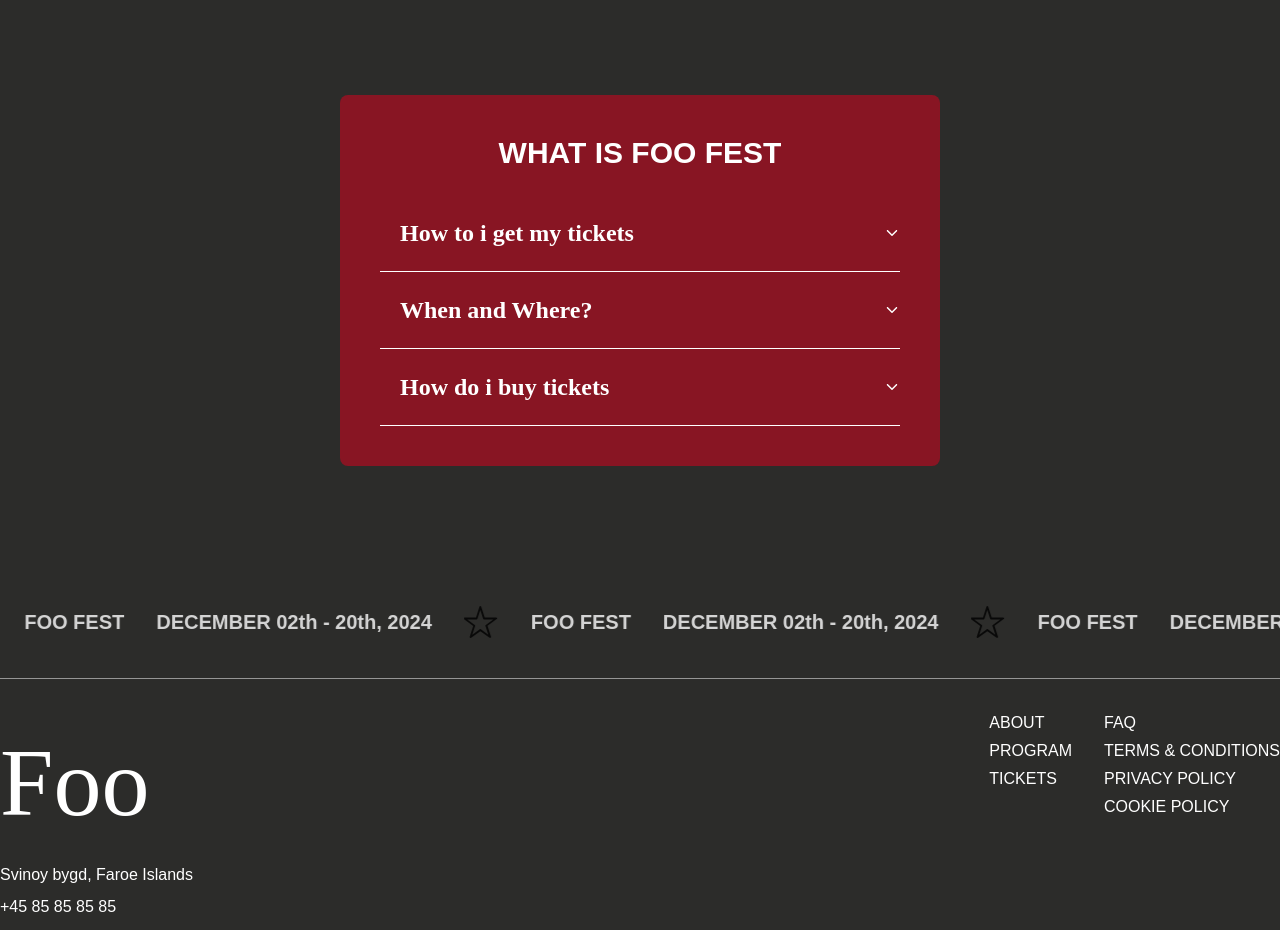
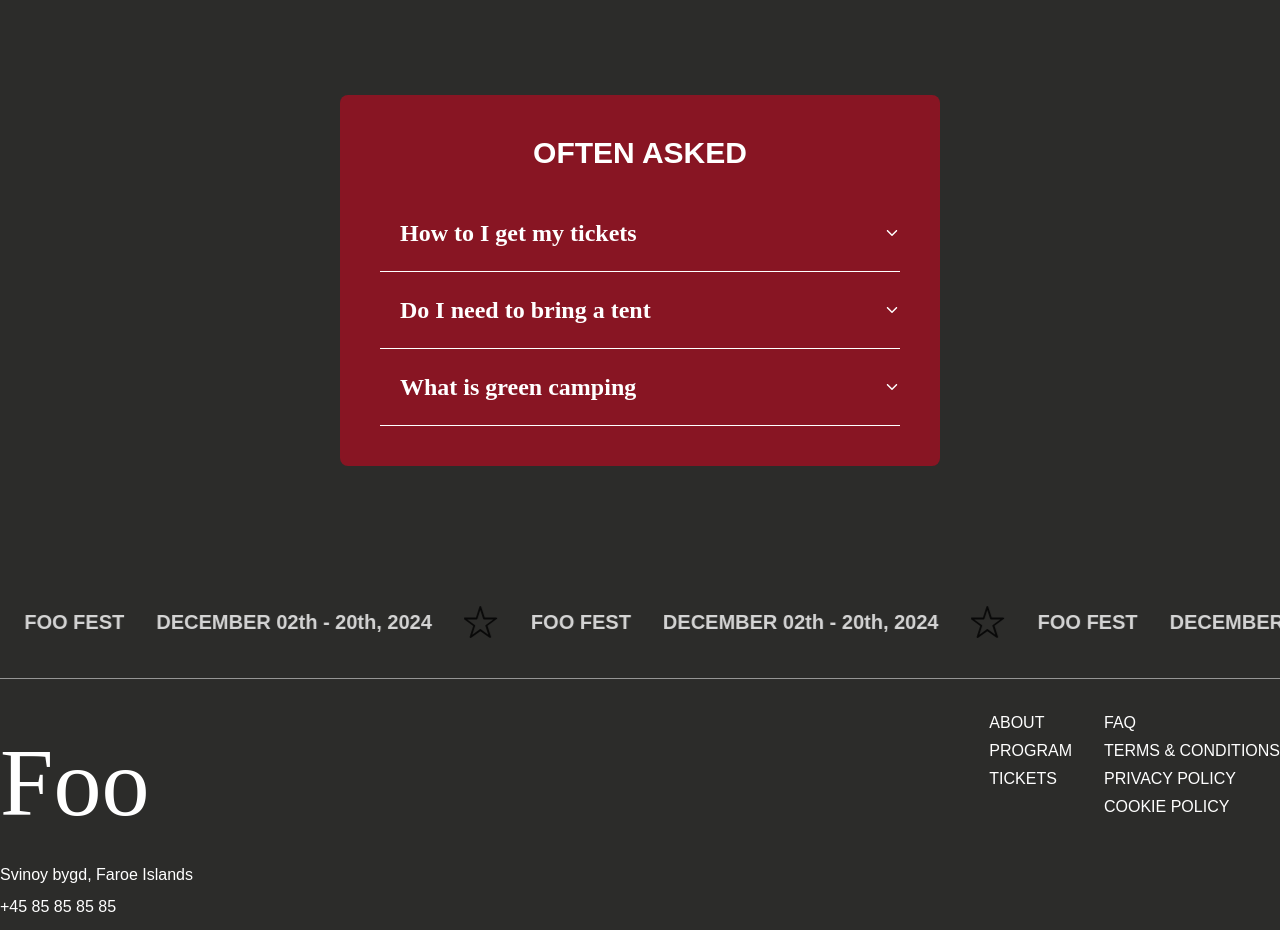
Before and after one commit to sarameisner/foofest-ms-sara, a Next.js app: page /tickets in a window 1280 px wide. Shown: the part 900-1830 px from the top of the page. Built offline with nearby package versions, Linux system fonts and the light colour scheme; a web font is replaced by a local one.

Commit message:
Acoording added

```diff
--- a/src/pages/tickets.js
+++ b/src/pages/tickets.js
@@ -5,23 +5,23 @@ import According from "@/components/According";
 export default function TicketsPage() {
     const faq1 = [
         {
-          question: "How to i get my tickets",
-          answer: "After u",
+          question: "How to I get my tickets",
+          answer: "After you have purchased your tickets, you will receive a ticket ID. This is your ticket.",
         },
         {
-          question: "When and Where?",
-          answer: "Foo Fest takes place in December at Svinoy Bygd, Faroe Islands. Don't miss out on this unforgettable alternative rock experience!",
+          question: "Do I need to bring a tent",
+          answer: "You are welcome to bring your own tent. You are also more than welcome to buy you tent from us, it will be ready the day of the festival start. You can either buy a 2-person tent or a 3-person tent.",
         },
         {
-          question: "How do i buy tickets",
-          answer: "Tickets can be sold in our ticket link up top. You can either but a VIP ticket priced at 1299,- or a regular ticket priced at 799,-",
+          question: "What is green camping",
+          answer: "Green camping can be purchase with you tent. This will be added to your cost of ticket. Here we insure bio-degredible tents for your festival.",
         },
 
       ];
   return (
     <>
       <Tickets />
-      <According title="WHAT IS FOO FEST" faqItems={faq1} /> {/* Første FAQ-sektion */}
+      <According title="OFTEN ASKED" faqItems={faq1} /> {/* Første FAQ-sektion */}
     </>
   );
 }
```
